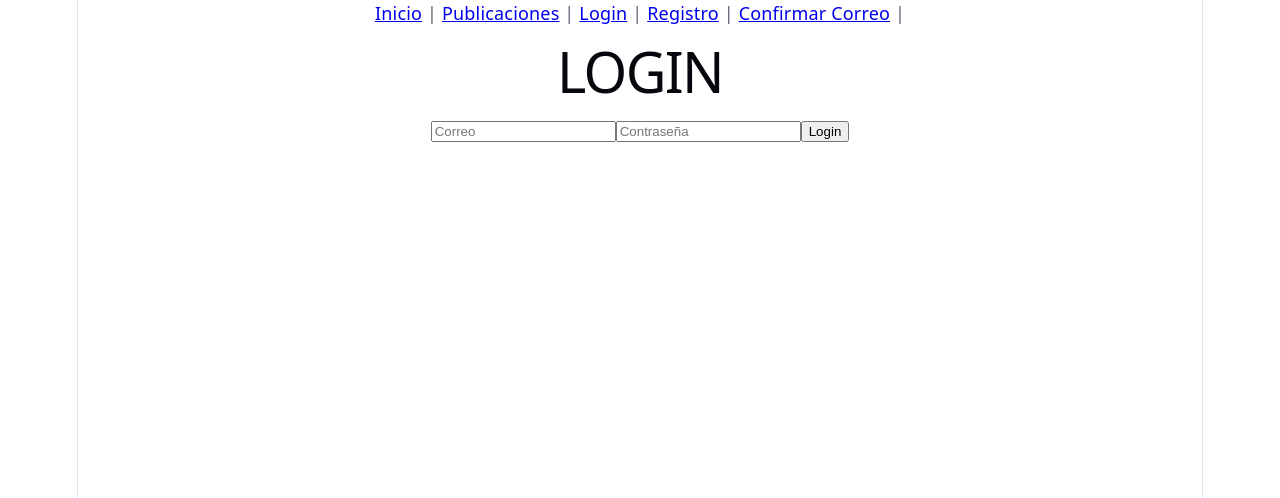
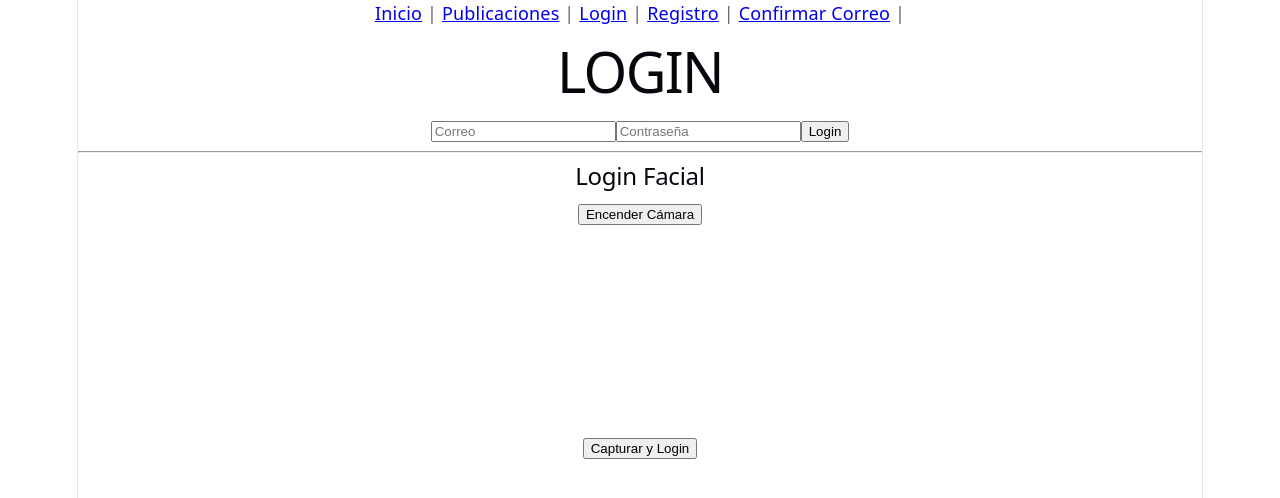
Before and after one commit to Ggi0/SEMINARIO1_A_1S2026_G8, a React app in the folder Proyecto/frontend/: page /login in a window 1280 px wide. Shown: the top 498 px of the page. Built offline with nearby package versions, Linux system fonts and the light colour scheme; no server answers; the HTML template or start-up script is replaced by a standard one.

Commit message:
login con reconocimeinto facial funcional

```diff
--- a/Proyecto/frontend/src/pages/auth/login.jsx
+++ b/Proyecto/frontend/src/pages/auth/login.jsx
@@ -1,5 +1,5 @@
-import { useState } from "react";
-import { login } from "../../services/sesion/sesion";
+import { useState, useRef } from "react";
+import { login, loginFacial } from "../../services/sesion/sesion";
 
 function Login() {
   const [form, setForm] = useState({
@@ -7,16 +7,19 @@ function Login() {
     password: "",
   });
 
+  const videoRef = useRef(null);
+  const canvasRef = useRef(null);
+  const [stream, setStream] = useState(null);
+
   const handleChange = (e) => {
     setForm({ ...form, [e.target.name]: e.target.value });
   };
 
+  // LOGIN NORMAL
   const handleSubmit = async (e) => {
     e.preventDefault();
 
     const res = await login(form);
-
-    console.log(res);
 
     if (res.ok) {
       localStorage.setItem("accessToken", res.accessToken);
@@ -24,10 +27,50 @@ function Login() {
     }
   };
 
+  // ENCENDER CÁMARA
+  const iniciarCamara = async () => {
+    const mediaStream = await navigator.mediaDevices.getUserMedia({
+      video: true,
+    });
+
+    videoRef.current.srcObject = mediaStream;
+    setStream(mediaStream);
+  };
+
+  // CAPTURAR FOTO Y ENVIAR
+  const capturarYLogin = async () => {
+    const canvas = canvasRef.current;
+    const video = videoRef.current;
+
+    canvas.width = video.videoWidth;
+    canvas.height = video.videoHeight;
+
+    const ctx = canvas.getContext("2d");
+    ctx.drawImage(video, 0, 0);
+
+    // Convertir a Blob
+    canvas.toBlob(async (blob) => {
+      const file = new File([blob], "foto.jpg", { type: "image/jpeg" });
+
+      const res = await loginFacial(file);
+
+      console.log(res);
+
+      if (res.ok) {
+        localStorage.setItem("accessToken", res.accessToken);
+        alert("Login facial exitoso");
+      } else {
+        alert(res.mensaje);
+      }
+    }, "image/jpeg");
+  };
+
+
   return (
     <div>
       <h1>LOGIN</h1>
 
+      {/* LOGIN NORMAL */}
       <form onSubmit={handleSubmit}>
         <input
           type="email"
@@ -45,6 +88,24 @@ function Login() {
 
         <button type="submit">Login</button>
       </form>
+
+      <hr />
+
+      {/* LOGIN FACIAL */}
+      <h2>Login Facial</h2>
+
+      <button onClick={iniciarCamara}>Encender Cámara</button>
+
+      <br /><br />
+
+      <video ref={videoRef} autoPlay width="300" />
+
+      <br /><br />
+
+      <button onClick={capturarYLogin}>Capturar y Login</button>
+
+      {/* Canvas oculto */}
+      <canvas ref={canvasRef} style={{ display: "none" }} />
     </div>
   );
 }
--- a/Proyecto/frontend/src/services/sesion/sesion.js
+++ b/Proyecto/frontend/src/services/sesion/sesion.js
@@ -56,3 +56,18 @@ export const subirImagen = async (base64, file) => {
 
   return await res.json();
 };
+
+
+
+// LOGIN FACIAL
+export const loginFacial = async (file) => {
+  const formData = new FormData();
+  formData.append("foto", file);
+
+  const res = await fetch(`${API_URL}/auth/login-facial`, {
+    method: "POST",
+    body: formData,
+  });
+
+  return await res.json();
+};
```
Also changed, not shown: 1 other file (tests, documents, lock files or other folders).
